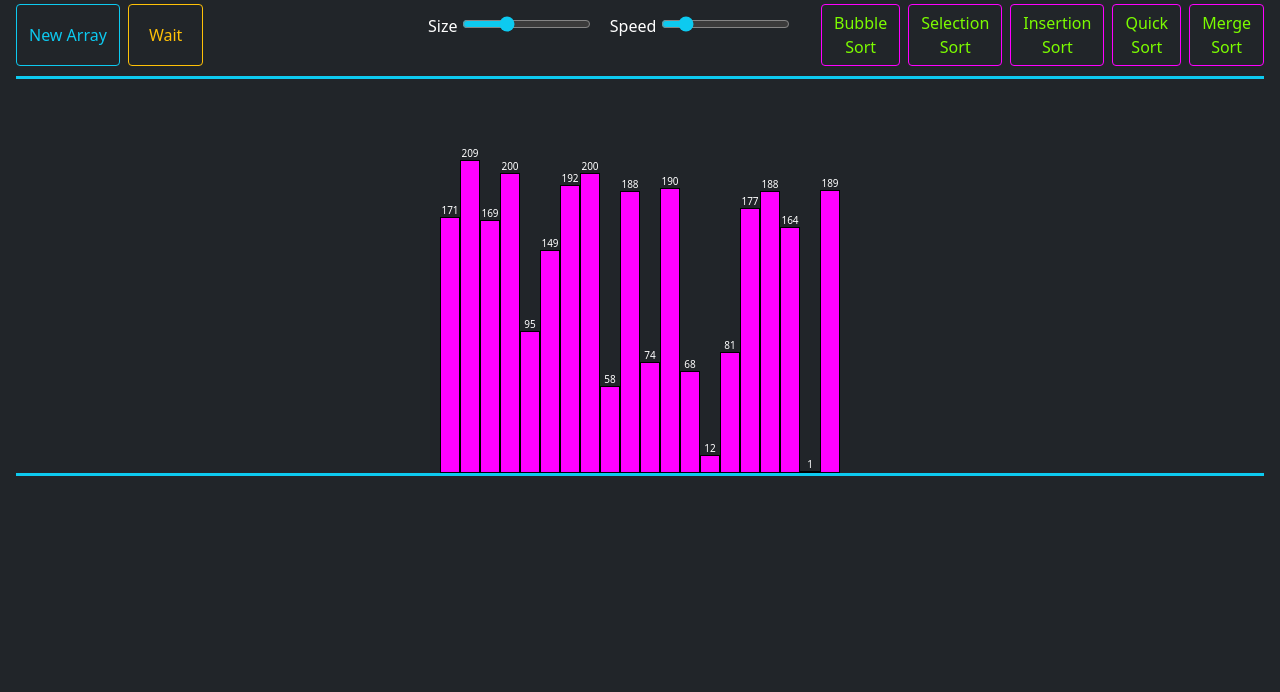
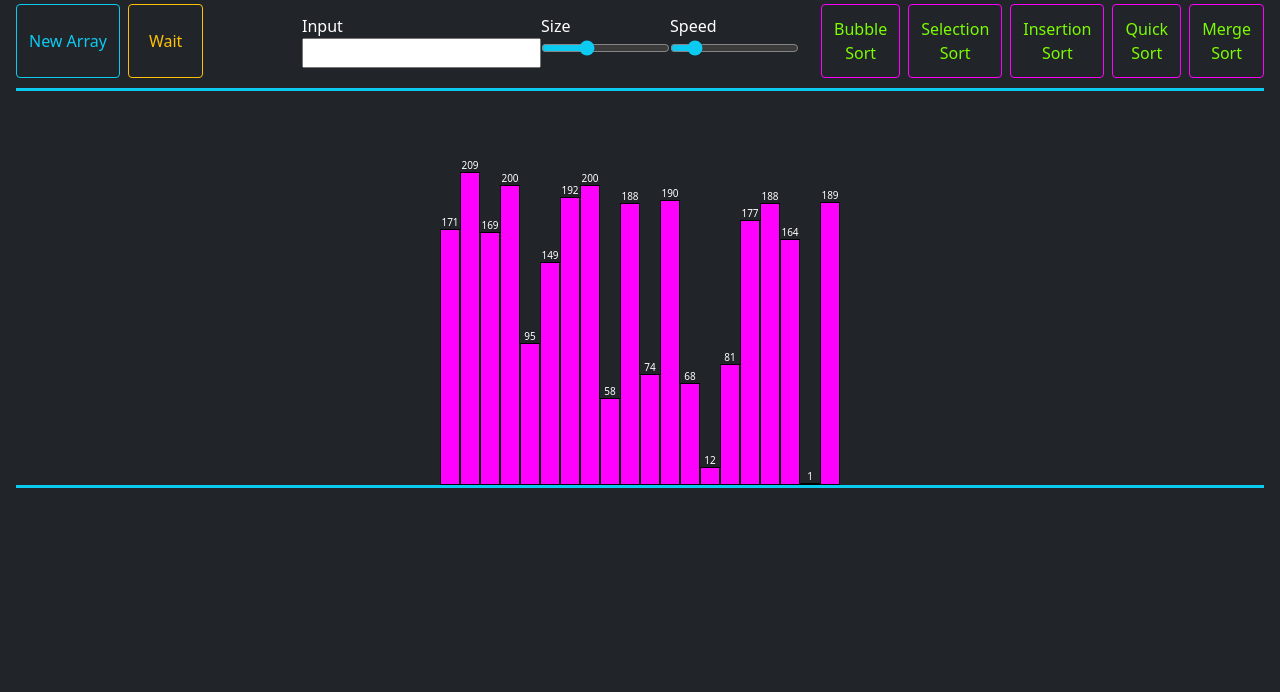
Before and after one commit to MitanshuPatel999/SeeSort, a plain HTML site: page index.html in a window 1280 px wide. Shown: the part 108-800 px from the top of the page. Drawn offline with nearby package versions, Linux system fonts and the light colour scheme.

Commit message:
Update index.html

```diff
--- a/index.html
+++ b/index.html
@@ -25,6 +25,9 @@
         </button>
       </div>
       <div class="col" id="input">
+        <span id="inputArr">Input
+          <input type="text" id="arrInput">
+        </span>
         <span id="size">Size
           <input type="range" id="arrSize" min="5" max="50" step="1" value="20">
         </span>
```
